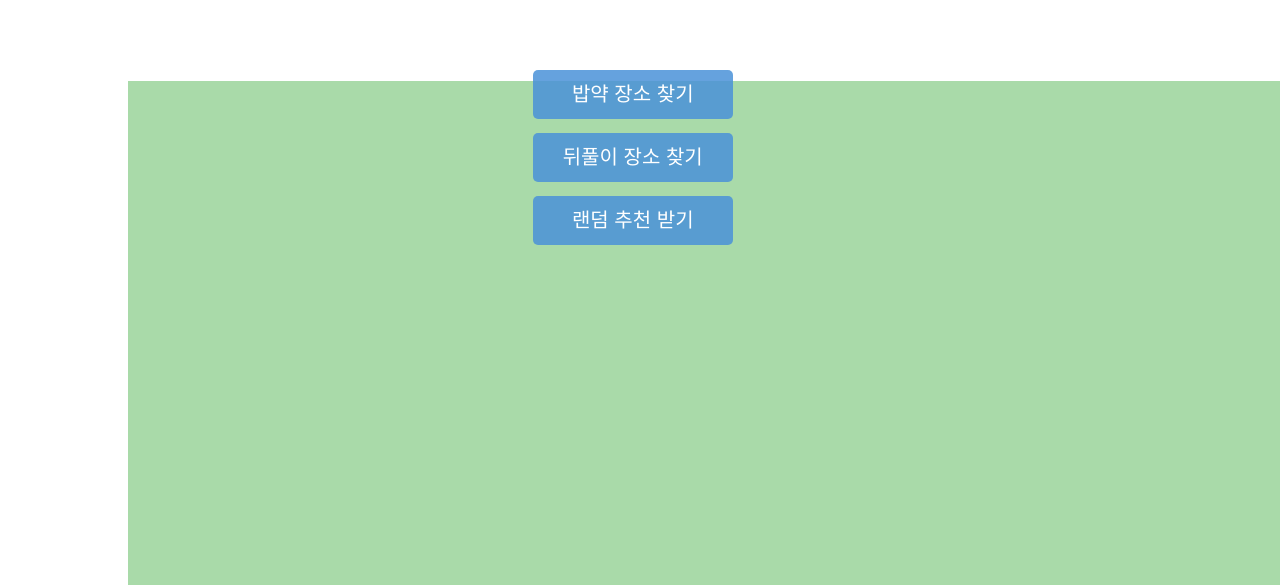
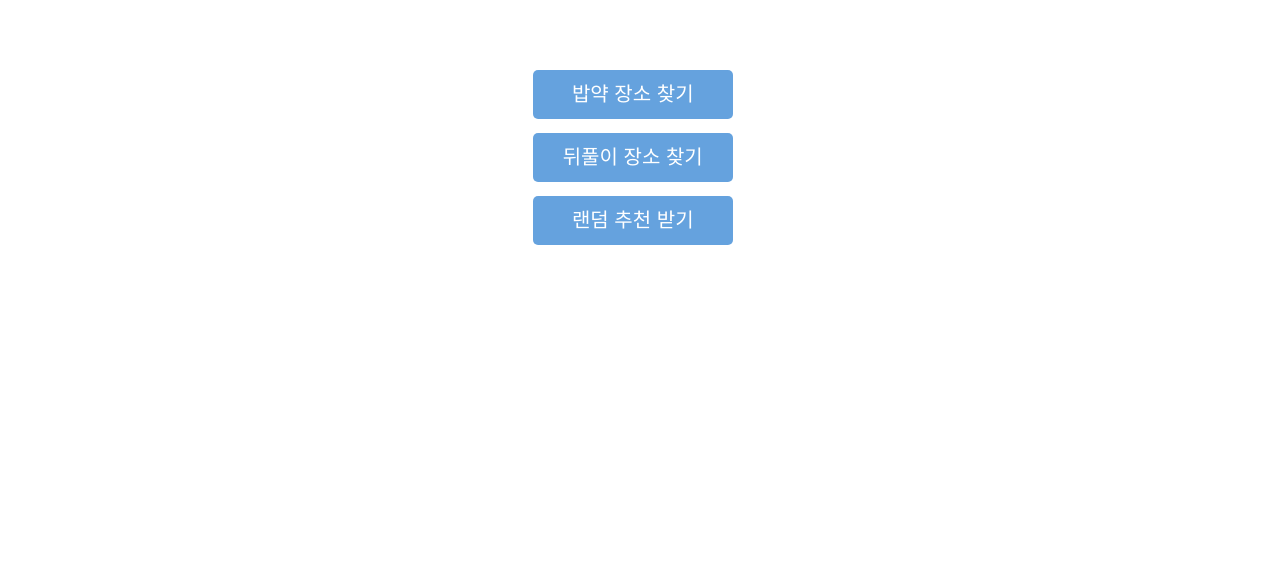
Before and after one commit to daniel2231/DDS-Project, a website: page views/index.html in a window 1280 px wide. Shown: the part 215-800 px from the top of the page. Drawn offline with nearby package versions, Linux system fonts and the light colour scheme.

Commit message:
index css 수정

```diff
--- a/views/restaurant/custom.css
+++ b/views/restaurant/custom.css
@@ -5,17 +5,23 @@ html{
 }
 body {
     width : 360px;
-
 }
 
 .bgbox {
     background-color : #5cb85c86;
     position : absolute;
     top : 37%;
-    left : 10%;
+    left : 15%;
     height : 63%;
-    width : 90%;
+    width : 360px;
     z-index: -1;
+   }
+
+   @media (min-width : 380px) {
+       .bgbox {
+           display : none;
+
+       }
    }
 
   .ttl_main {
```
